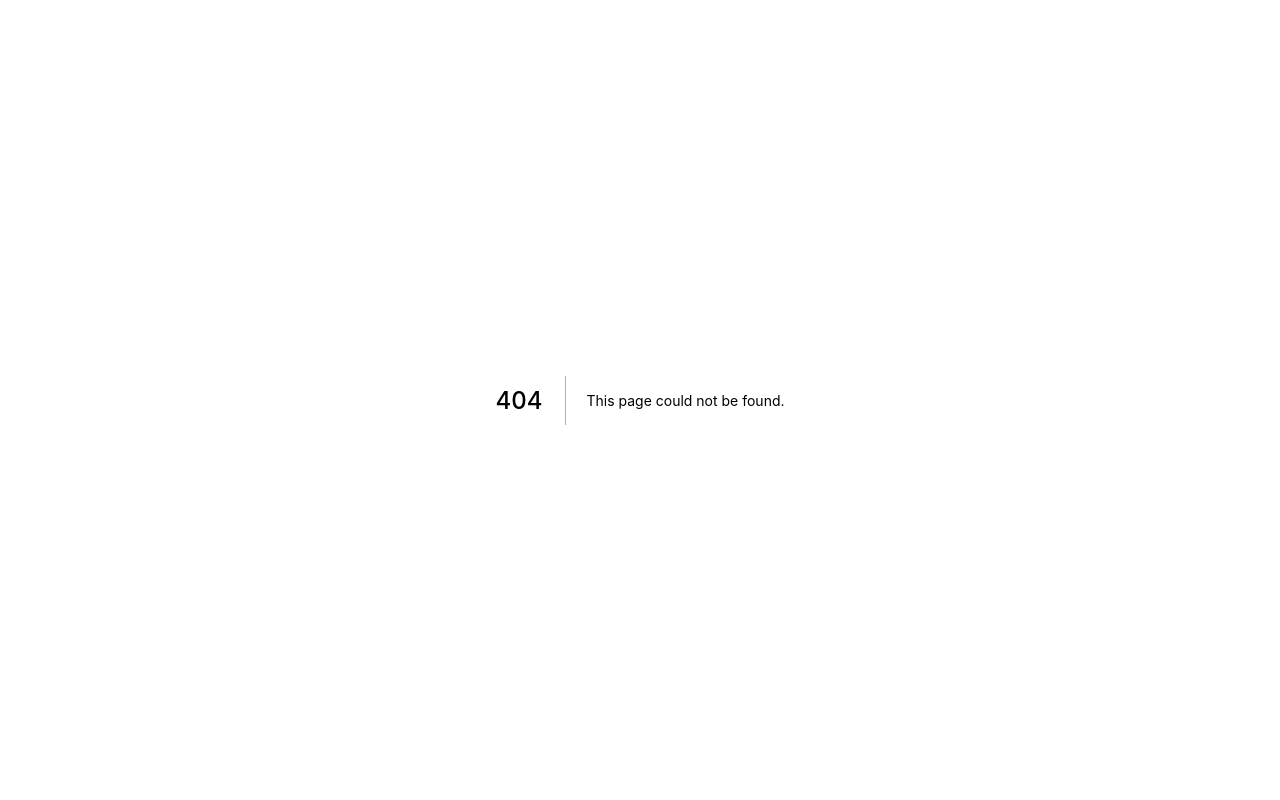
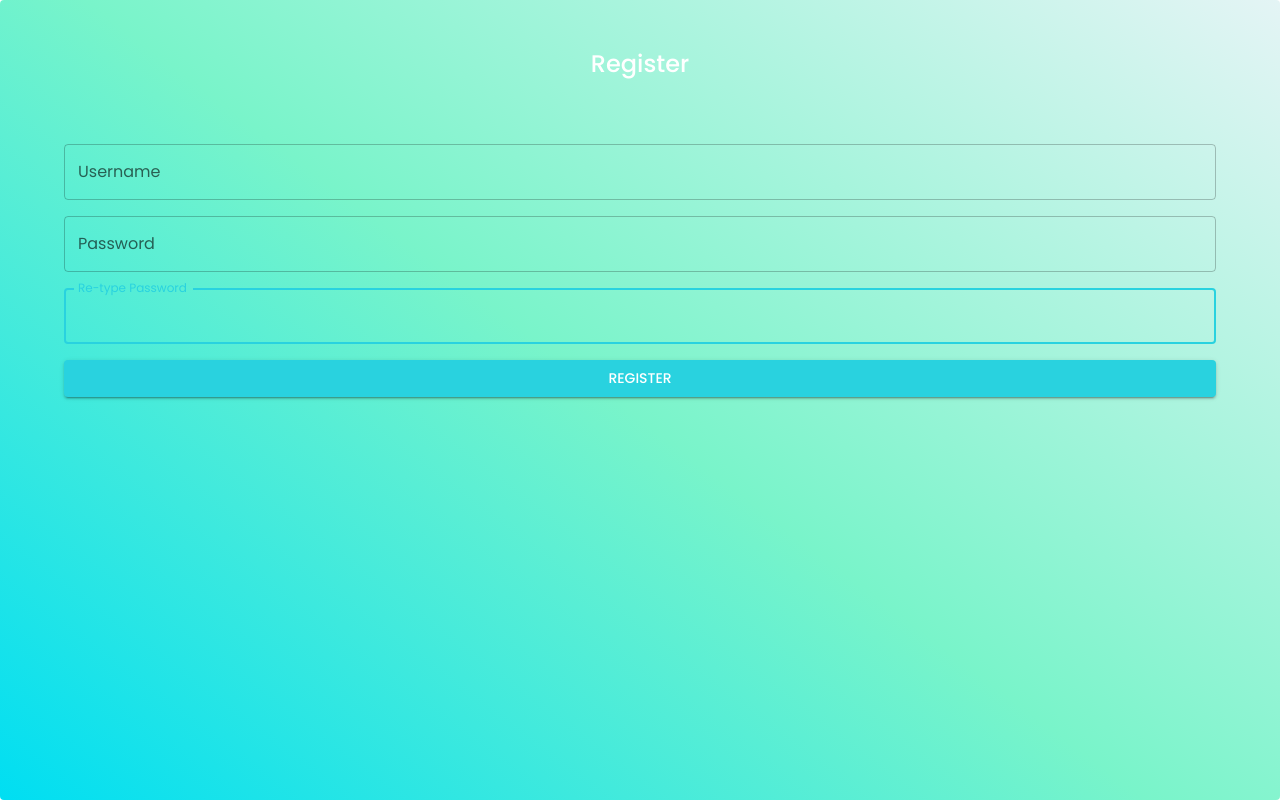
Before and after one commit to ihsankl/personal-password-manager, a Next.js app: page /register in a window 1280 px wide. Before the commit this address had no page. Built offline with nearby package versions, Linux system fonts and the light colour scheme.

Commit message:
add sidebar

```diff
--- /dev/null
+++ b/pages/register/index.tsx
@@ -0,0 +1,100 @@
+import {
+  Button,
+  Container,
+  FormControl,
+  Stack,
+  TextField,
+  Typography,
+} from '@mui/material';
+import {useTheme} from '@mui/system';
+import React, {FC} from 'react';
+import {GradientBg} from '../../theme/layout';
+
+const index:FC = () => {
+  // eslint-disable-next-line no-unused-vars
+  const theme = useTheme();
+  return (
+    <GradientBg elevation={0}>
+      <Container sx={{py: 'auto', height: '100%'}}>
+        <Stack
+          component='form'
+          gap='1em'
+          onSubmit={(e: React.FormEvent) => {
+            e.preventDefault(); console.log('hi');
+          }}
+        >
+          <Typography
+            variant='h5'
+            textAlign='center'
+            fontWeight={500}
+            my='2em'
+            color={theme.palette.primary.contrastText}
+          >
+            Register
+          </Typography>
+          <FormControl sx={{width: '100%'}}>
+            <TextField
+              autoFocus
+              //   type={field.type ?? null}
+              //   error={field.error}
+              //   key={index}
+              //   id={field.id}
+              //   multiline={!!field.multiline}
+              //   rows={!!field.multiline ? 4 : null}
+              //   value={field.value}
+              label='Username'
+              name='username'
+              variant="outlined"
+              fullWidth
+            //   onChange={field.onChange}
+            //   helperText={field.helperText}
+            />
+          </FormControl>
+          <FormControl sx={{width: '100%'}}>
+            <TextField
+              autoFocus
+              //   type={field.type ?? null}
+              //   error={field.error}
+              //   key={index}
+              //   id={field.id}
+              //   multiline={!!field.multiline}
+              //   rows={!!field.multiline ? 4 : null}
+              //   value={field.value}
+              label='Password'
+              name='password'
+              variant="outlined"
+              fullWidth
+            //   onChange={field.onChange}
+            //   helperText={field.helperText}
+            />
+          </FormControl>
+          <FormControl sx={{width: '100%'}}>
+            <TextField
+              autoFocus
+              //   type={field.type ?? null}
+              //   error={field.error}
+              //   key={index}
+              //   id={field.id}
+              //   multiline={!!field.multiline}
+              //   rows={!!field.multiline ? 4 : null}
+              //   value={field.value}
+              label='Re-type Password'
+              name='retype_password'
+              variant="outlined"
+              fullWidth
+            //   onChange={field.onChange}
+            //   helperText={field.helperText}
+            />
+          </FormControl>
+          <FormControl>
+            <Button type='submit' variant='contained'>
+                Register
+            </Button>
+          </FormControl>
+        </Stack>
+      </Container>
+    </GradientBg>
+  );
+};
+
+export default index;
--- /dev/null
+++ b/theme/layout.tsx
@@ -0,0 +1,16 @@
+import {styled} from '@mui/material/styles';
+import {Paper} from '@mui/material';
+
+export const GradientBg = styled(Paper)`
+  min-height: 100vh;
+  height: 80%;
+  max-height: 1000px;
+  width: 100%;
+  background: rgb(0,222,242);
+  background: linear-gradient(
+    37deg,
+    rgba(0,222,242,1) 0%,
+    rgba(121,244,202,1) 49%,
+    rgba(228,244,245,1) 100%
+  );
+`;
```
Also changed, not shown: pages/index.tsx (+2 -37 lines), pages/login/index.tsx (added, +82 -0 lines), pages/main/index.tsx (added, +33 -0 lines).
